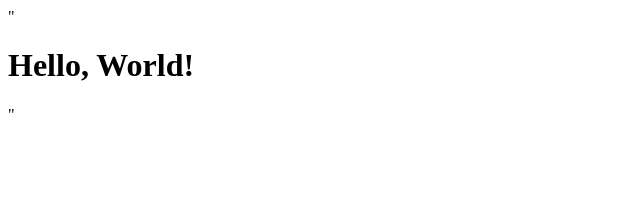
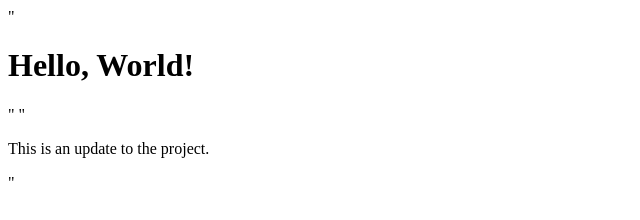
Before and after one commit to varsha1872003/MYPROJECT, a plain HTML site: page index.html in a window 1280 px wide. Shown: the whole page, without its empty margins (0-640 px from the left). Drawn offline with Linux system fonts and the light colour scheme.

Commit message:
Updated index.html with additional content

```diff
--- a/index.html
+++ b/index.html
@@ -1 +1,2 @@
 "<!DOCTYPE html><html><head><title>My Project</title></head><body><h1>Hello, World!</h1></body></html>"
+"<p>This is an update to the project.</p>"
```
